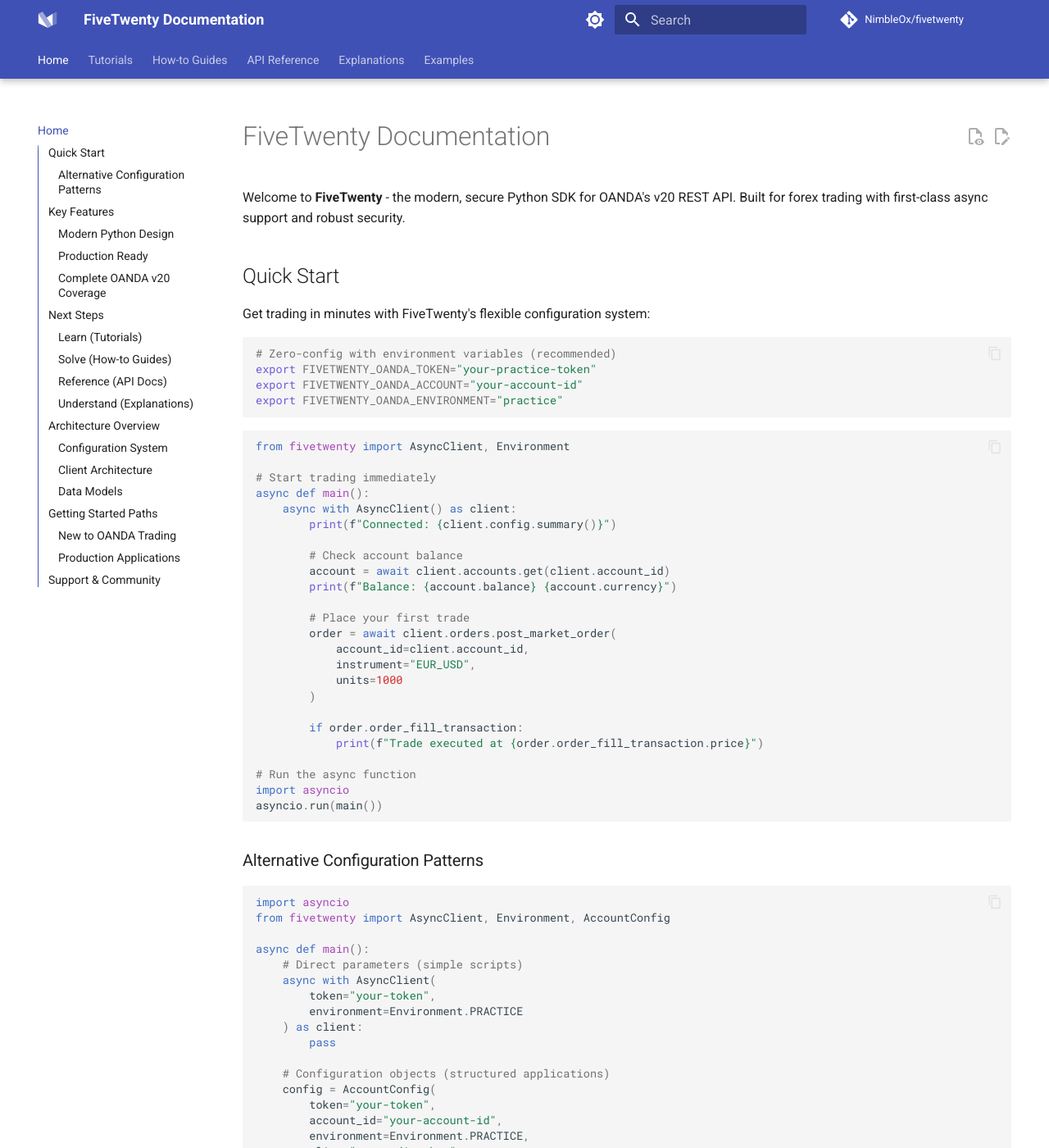
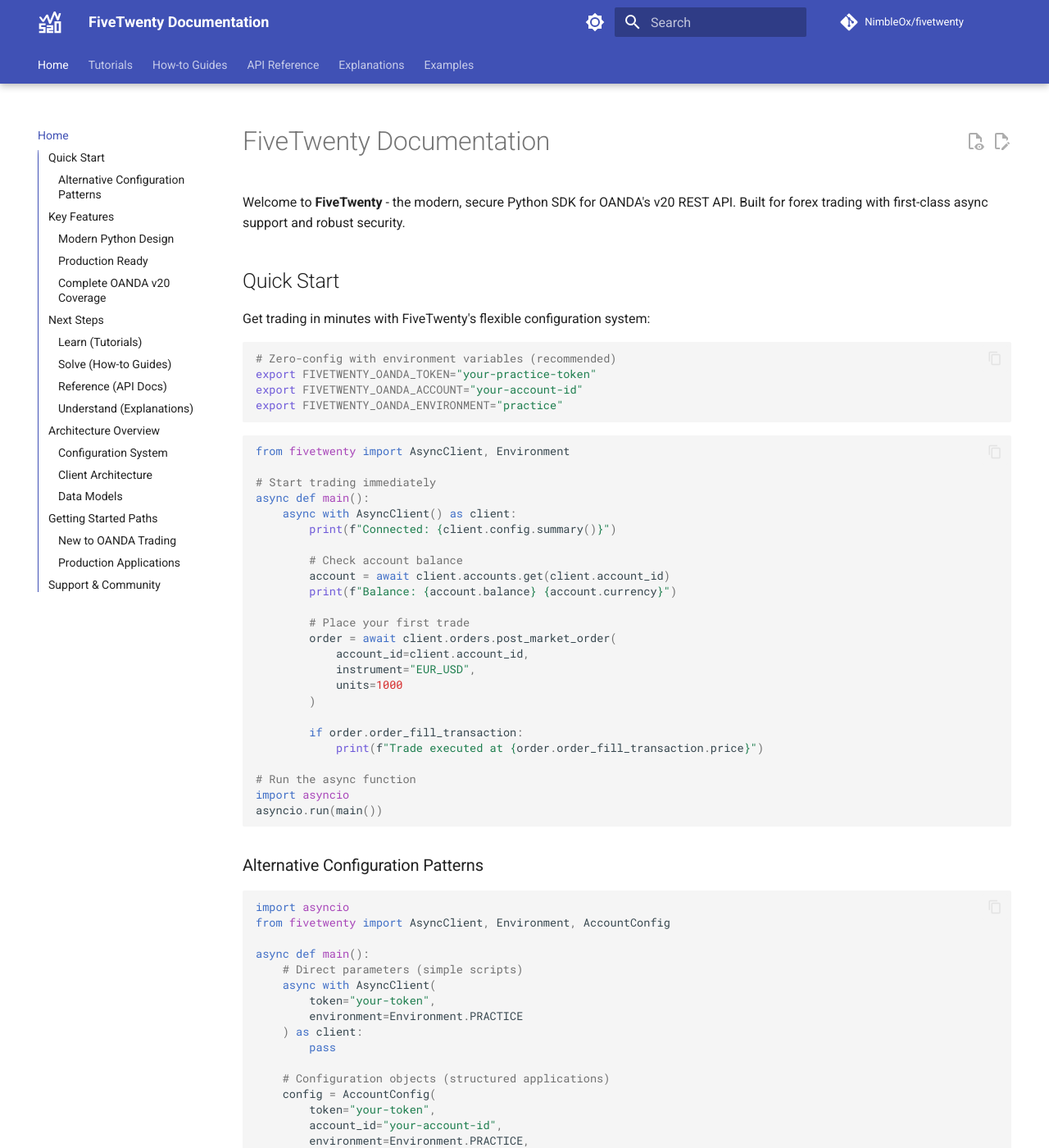
Before and after one commit to NimbleOx/fivetwenty, an MkDocs documentation site: the page built from docs/index.md, in a window 1280 px wide and 1400 px high. Shown: the whole window at 82% size. Built offline with MkDocs 1.6.1 and Material for MkDocs 9.7.7, drawn with Linux system fonts in a browser that asks for light colours; comment, search, counter and statistics services are not loaded.

Commit message:
Add 520 logo throughout documentation and improve footer styling
- Add 520logo.svg as the site logo and favicon
- Configure MkDocs to use the custom logo in header navigation
- Size logo appropriately for header display (1.5rem)
- Fix footer column headers to use light text for better contrast
- Create docs/assets/ directory for documentation assets

The logo now appears consistently across the documentation site
with proper sizing and the footer is more readable in dark themes.

```diff
--- a/docs/stylesheets/footer.css
+++ b/docs/stylesheets/footer.css
@@ -1,3 +1,10 @@
+/* Logo sizing */
+.md-header__button.md-logo img,
+.md-header__button.md-logo svg {
+  height: 1.5rem;
+  width: auto;
+}
+
 /* Multi-column footer styling */
 .footer-links {
   display: grid;
@@ -11,7 +18,7 @@
 .footer-column h4 {
   margin: 0 0 0.5rem 0;
   font-weight: 600;
-  color: var(--md-default-fg-color);
+  color: rgba(255, 255, 255, 0.87);
   font-size: 0.9rem;
 }
 
--- a/mkdocs.yml
+++ b/mkdocs.yml
@@ -50,9 +50,8 @@
   font:
     text: Roboto
     code: Roboto Mono
-  favicon: assets/favicon.png
-  icon:
-    logo: logo
+  favicon: assets/520logo.svg
+  logo: assets/520logo.svg
 
 nav:
   - Home: index.md
```
Also changed, not shown: docs/assets/520logo.svg (added).
